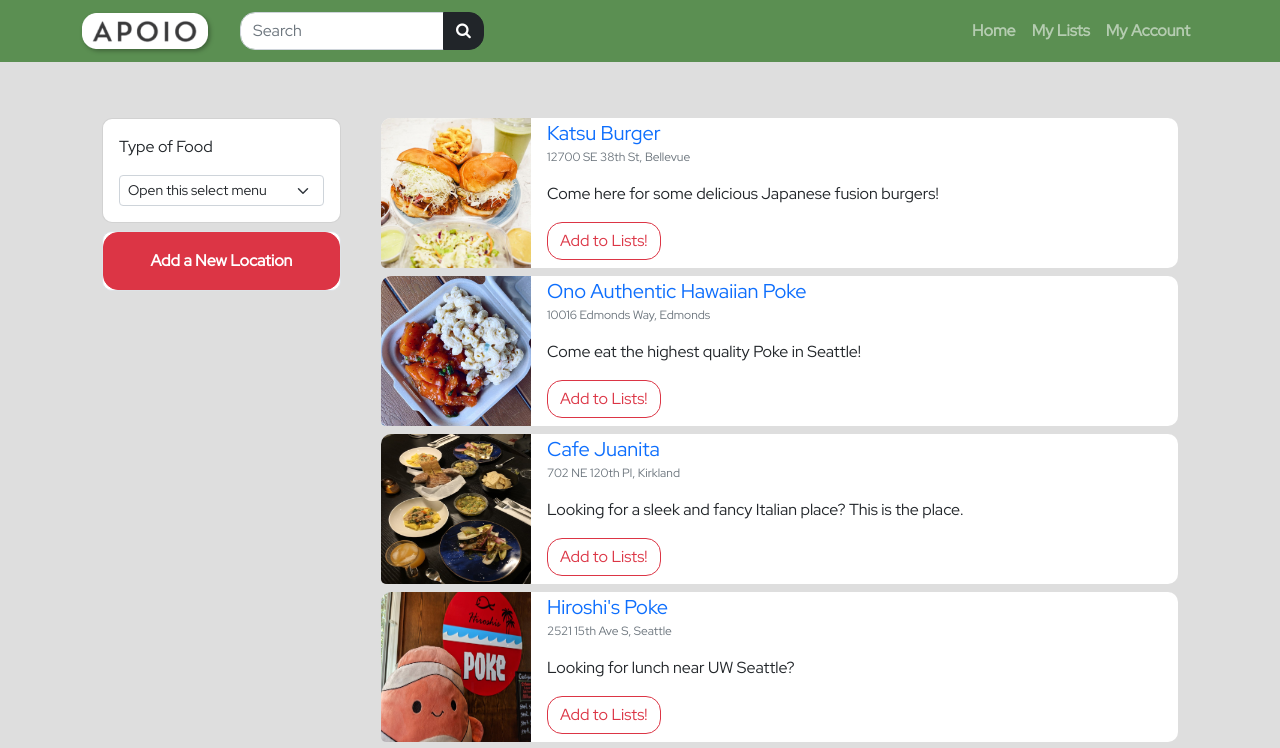
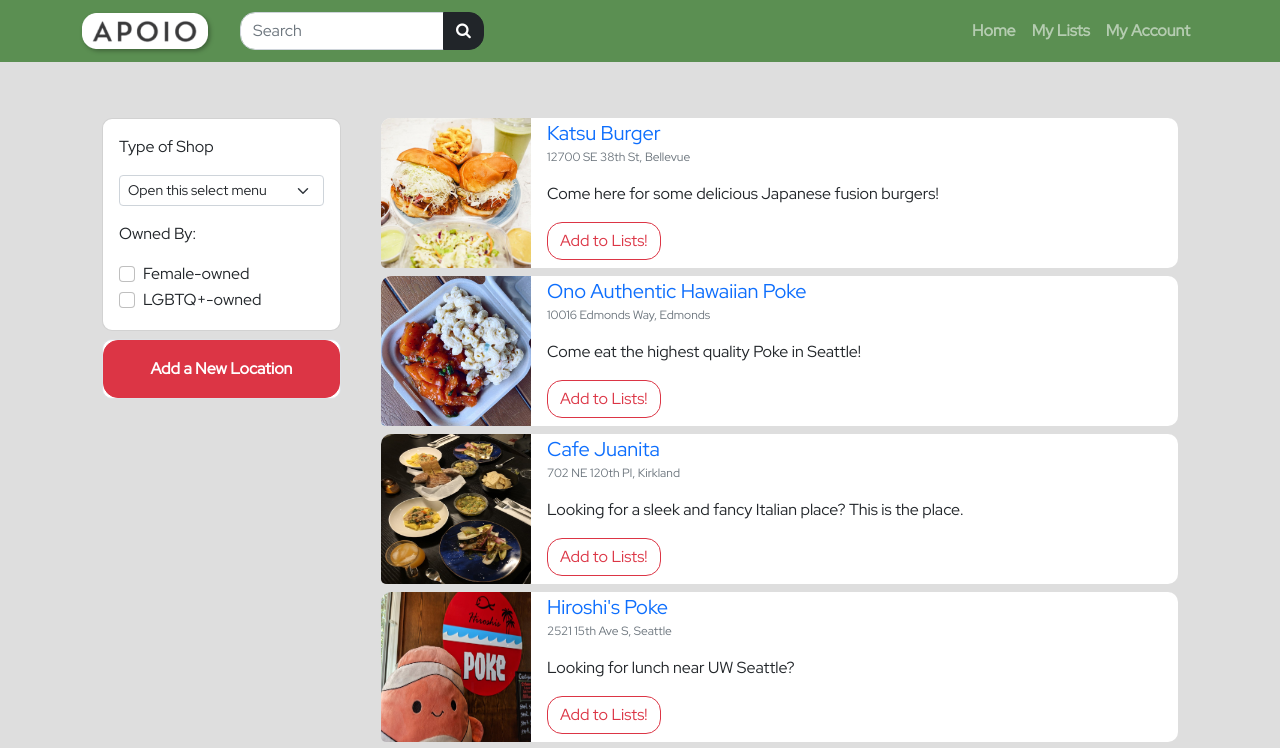
Before and after one commit to StpME/ApoioMirror, a React (Create React App) app: page /results in a window 1280 px wide. Shown: the top 748 px of the page. Built offline with nearby package versions, Linux system fonts and the light colour scheme.

Commit message:
refined the filters

```diff
--- a/src/components/ResultPage.js
+++ b/src/components/ResultPage.js
@@ -5,22 +5,45 @@ import { Link } from 'react-router-dom';
 
 export default function ResultPage(props) {
     const allStores = props.stores;
+    const restaurants = allStores.filter((store) => {
+        return store.type === "restaurant";
+    })
     const [storesVisible, changeStoresVisible] = useState(allStores);
+    let isRestaurant = false;
+
+    const handleShopTypeFilter = (storeParam) => {
+        if (storeParam !== "all") {
+            const filteredShops = allStores.filter((store) => {
+
+                return store.type === storeParam;
+            })
+            console.log(filteredShops);
+            changeStoresVisible(filteredShops);
+        } else {
+            changeStoresVisible(allStores);
+        }
+    }
 
     const handleRestaurantFilter = (storeParam) => {
-        const filteredRestaurants = allStores.filter((store) => {
+        if (storeParam !== "all") {
+            const filteredRestaurants = restaurants.filter((store) => {
                 return store.typeFood === storeParam;
             })
             console.log(filteredRestaurants);
             changeStoresVisible(filteredRestaurants);
+        } else {
+            changeStoresVisible(storesVisible);
         }
+    }
+
+
 
     return (
         <div>
             <div className="container mt-5">
                 <div className="row m-auto">
                     <div className="col-md-4 col-lg-3">
-                        <ResultFilter store={props.storeCallback} changeStoresVisible={handleRestaurantFilter}/>
+                        <ResultFilter store={props.storeCallback} changeShopsVisible={handleShopTypeFilter} isRestaurant={isRestaurant} changeRestaurantsVisible={handleRestaurantFilter} />
                         <div className="card shadow-none border">
                             <Link to="../new_item" className="card-body btn btn-danger">
                                 <strong className="text-white">Add a New Location</strong>
@@ -35,17 +58,56 @@ export default function ResultPage(props) {
 }
 
 function ResultFilter(props) {
+    const [isRestaurant, setIsRestaurant] = useState(false);
+
+    const handleShopChange = (event) => {
+        if (event.target.value === "restaurant") {
+            setIsRestaurant(true);
+        } else {
+            setIsRestaurant(false);
+        }
+        props.changeShopsVisible(event.target.value);
+    }
+
+    const handleRestaurantChange = (event) => {
+        props.changeRestaurantsVisible(event.target.value);
+    }
+
     return (
         <div className="card shadow-none">
             <div className="card-body">
+
+                <p>Type of Shop</p>
+                <select onChange={handleShopChange} className="form-select form-select-sm mb-3" aria-label=".form-select-sm example">
+                    <option value="all">Open this select menu</option>
+                    <option value="restaurant">Restaurant</option>
+                    <option value="shop">Shop</option>
+                    {/* <option value="">Three</option> */}
+                </select>
+                {isRestaurant &&
+                    <div>
                         <p>Type of Food</p>
-                <select onChange={(event) => {props.changeStoresVisible(event.target.value);}} className="form-select form-select-sm" aria-label=".form-select-sm example">
-                    <option defaultValue>Open this select menu</option>
+                        <select onChange={handleRestaurantChange} className="form-select form-select-sm mb-3" aria-label=".form-select-sm example">
+                            <option value="all">Filter by Type of Food</option>
                             <option value="japanese">Japanese</option>
                             <option value="european">European</option>
                             {/* <option value="">Three</option> */}
                         </select>
                     </div>
+                }
+
+                <p>Owned By:</p>
+                <div>
+                    <div className="form-check">
+                        <input className="form-check-input" type="checkbox" value="" id="flexCheckDefault"></input>
+                        <label className="form-check-label">Female-owned</label>
+                    </div>
+                    <div className="form-check">
+                        <input className="form-check-input" type="checkbox" value="" id="flexCheckDefault"></input>
+                        <label className="form-check-label">LGBTQ+-owned</label>
+                    </div>
+                </div>
+            </div>
         </div>
     )
 }
```
Lines whose indentation alone changed are shown as unchanged.
